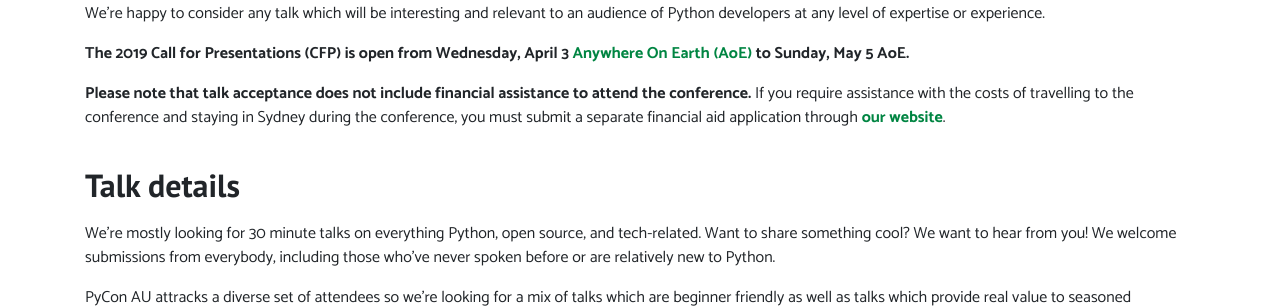
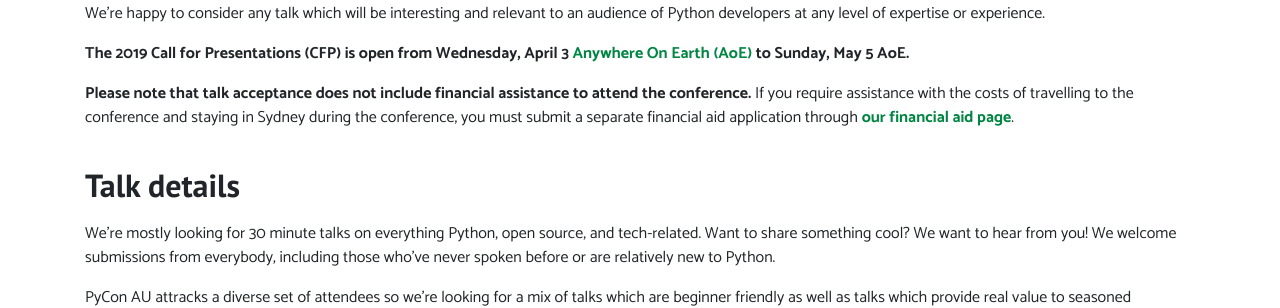
Before and after one commit to pyconau/2019.pycon-au.org, a Jekyll site: the page built from _pages/speak.md, in a window 1280 px wide. Shown: the part 646-954 px from the top of the page. Built offline with Jekyll 4.4.1, drawn with Linux system fonts in a browser that asks for light colours.

Commit message:
changing finaid link wording on speak page
making it read a little more logically

```diff
--- a/_pages/speak.md
+++ b/_pages/speak.md
@@ -24,7 +24,7 @@ We're happy to consider any talk which will be interesting and relevant to an au
 
 **The 2019 Call for Presentations (CFP) is open from Wednesday, April 3 [Anywhere On Earth (AoE)](https://en.wikipedia.org/wiki/Anywhere_on_Earth) to Sunday, May 5 AoE.**
 
-**Please note that talk acceptance does not include financial assistance to attend the conference.** If you require assistance with the costs of travelling to the conference and staying in Sydney during the conference, you must submit a separate financial aid application through [our website](/assistance/).
+**Please note that talk acceptance does not include financial assistance to attend the conference.** If you require assistance with the costs of travelling to the conference and staying in Sydney during the conference, you must submit a separate financial aid application through [our financial aid page](/assistance/).
 
 ## <a name="topics"></a> Talk details
 
```
